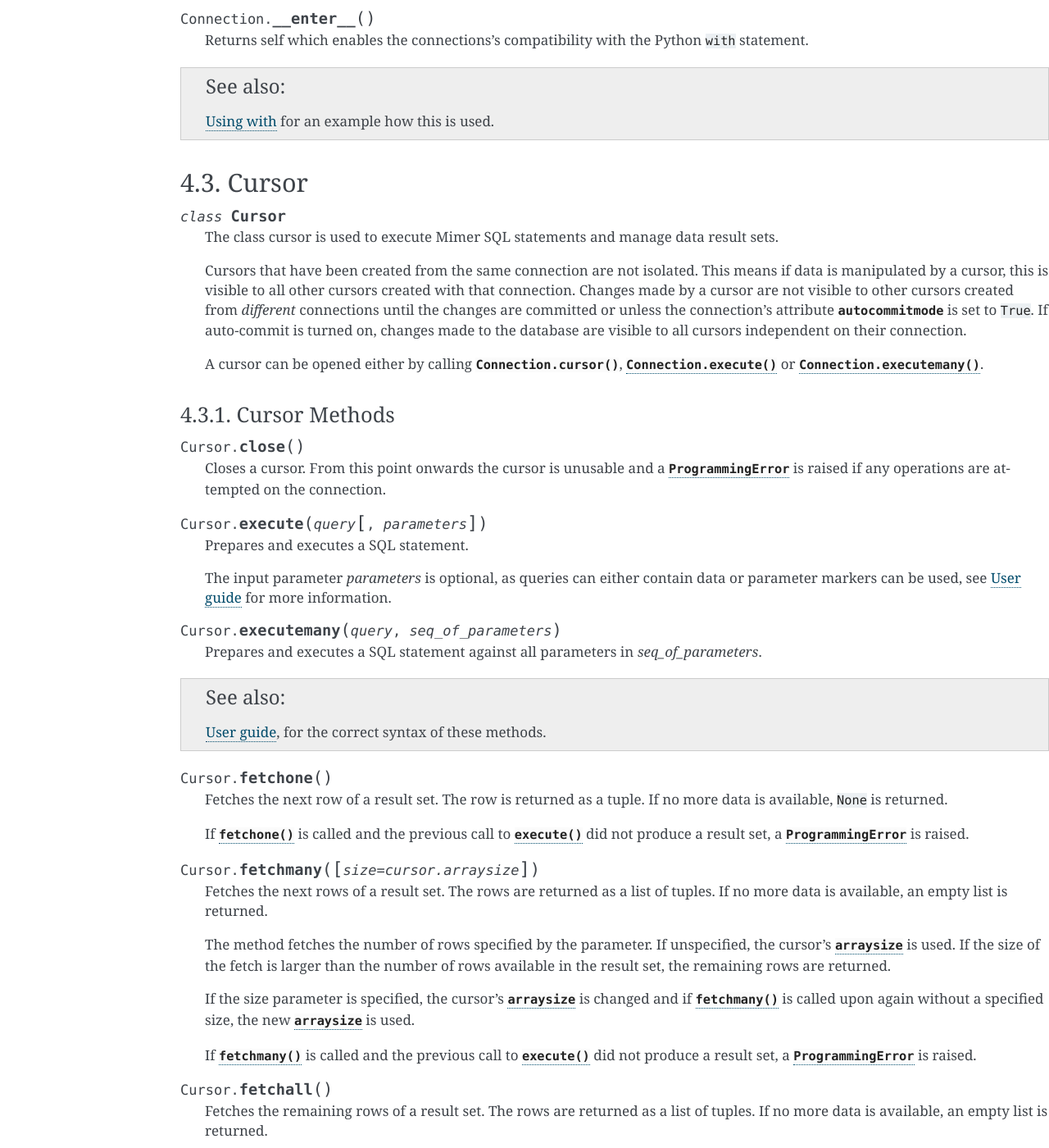
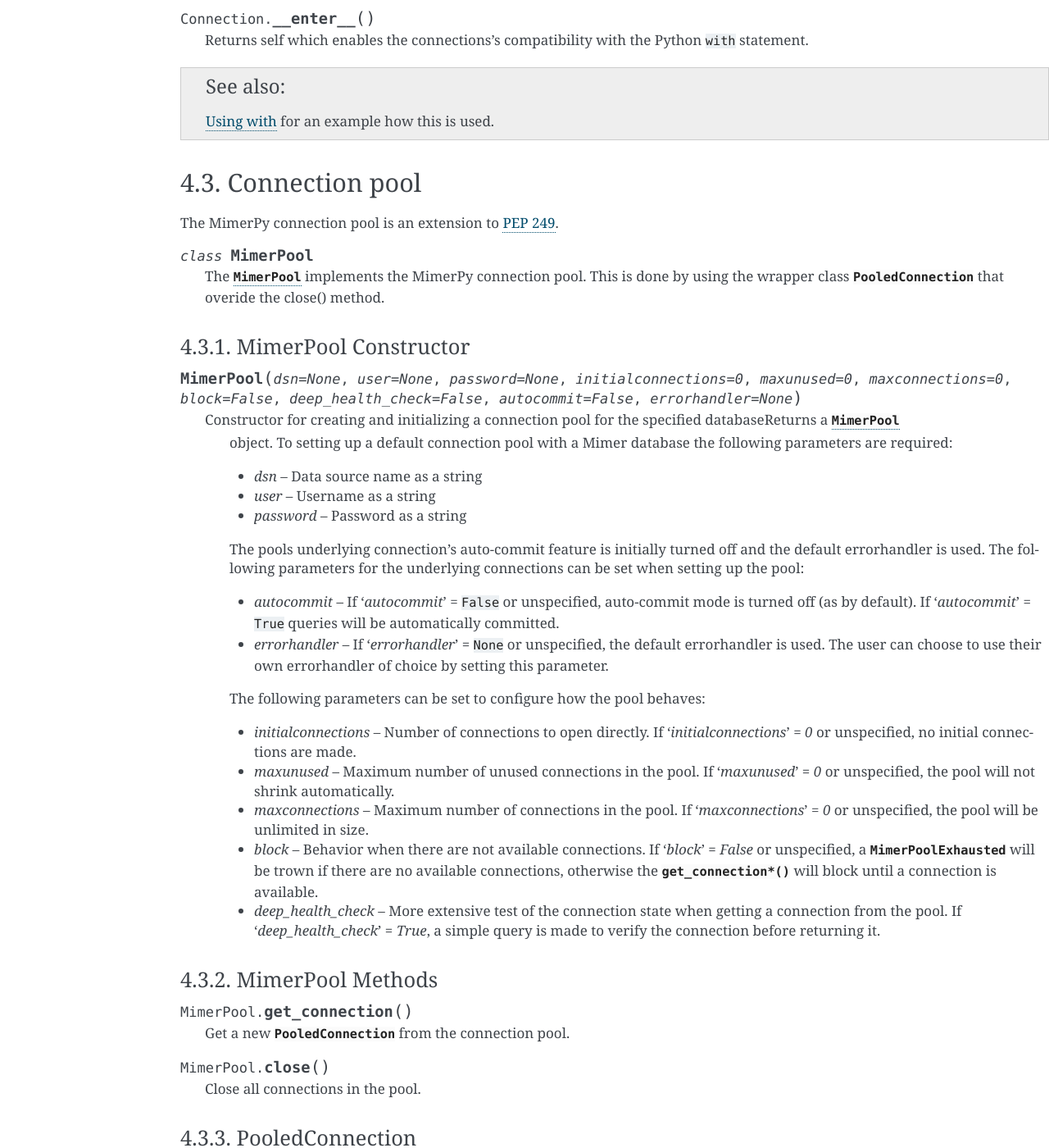
Before and after one commit to mimersql/MimerPy, a Sphinx documentation site: the page built from doc/mimerpy.rst, in a window 1280 px wide and 1400 px high, scrolled down 3032 px. Shown: the whole window at 82% size. Built offline with Sphinx 7.4.7, drawn with Linux system fonts in a browser that asks for light colours; some of the changed text lies outside the part shown.

Commit message:
Added MimerPool to the documentation.

```diff
--- a/doc/mimerpy.rst
+++ b/doc/mimerpy.rst
@@ -185,6 +185,93 @@
   Python ``with`` statement.
 
 .. seealso:: :ref:`Using with <Using_with>` for an example how this is used.
+
+
+.. _poolclass:
+
+Connection pool
+****************
+
+The MimerPy connection pool is an extension to `PEP 249`_.
+
+.. class:: MimerPool
+
+  The :class:`MimerPool` implements the MimerPy connection pool. This is done by using the wrapper class :class:`~PooledConnection` that overide the close() method.
+
+MimerPool Constructor
+------------------------
+
+.. method:: MimerPool(dsn = None, user = None, password = None, initialconnections = 0, maxunused = 0, maxconnections = 0, block = False, deep_health_check = False, autocommit = False, errorhandler=None)
+  :noindex:
+
+  Constructor for creating and initializing a connection pool for the specified databaseReturns a :class:`MimerPool`
+    object. To setting up a default connection pool with a Mimer database the
+    following parameters are required:
+
+    * *dsn* -- Data source name as a string
+    * *user* -- Username as a string
+    * *password* -- Password as a string
+
+    The pools underlying connection's auto-commit feature is initially turned off and the default
+    errorhandler is used. The following parameters for the underlying connections can be set when setting up the pool:
+
+    * *autocommit* -- If '*autocommit*' = ``False`` or unspecified,
+      auto-commit mode is turned off (as by default). If '*autocommit*'
+      = ``True`` queries will be automatically committed.
+
+    * *errorhandler* -- If '*errorhandler*' = ``None`` or unspecified,
+      the default errorhandler is used. The user can choose to use their
+      own errorhandler of choice by setting this parameter.
+
+    The following parameters can be set to configure how the pool behaves:
+
+    * *initialconnections* -- Number of connections to open directly. If '*initialconnections*' = `0` or unspecified,
+      no initial connections are made.
+    * *maxunused* -- Maximum number of unused connections in the pool. If '*maxunused*' = `0` or unspecified,
+      the pool will not shrink automatically.
+    * *maxconnections* -- Maximum number of connections in the pool. If '*maxconnections*' = `0` or unspecified,
+      the pool will be unlimited in size.
+    * *block* -- Behavior when there are not available connections. If '*block*' = `False` or unspecified,
+      a :exc:`~MimerPoolExhausted` will be trown if there are no available connections, otherwise the :meth:`get_connection*()`
+      will block until a connection is available.
+    * *deep_health_check* -- More extensive test of the connection state when getting a connection from the pool.
+      If '*deep_health_check*' = `True`, a simple query is made to verify the connection before returning it.
+
+MimerPool Methods
+--------------------------------------
+
+.. method:: MimerPool.get_connection()
+
+  Get a new :class:`~PooledConnection` from the connection pool.
+
+.. method:: MimerPool.close()
+
+  Close all connections in the pool.
+
+
+.. _pooledconnectionclass:
+
+PooledConnection
+--------------------------------------
+
+.. class:: PooledConnection
+  :noindex:
+
+  The :class:`PooledConnection` is a wrapper for the :class:`Connection` that override :meth:`Connection.close*()` so that instead of closing the connection, it's returned to the pool.
+
+PooledConnection Methods
+^^^^^^^^^^^^^^^^^^^^^^^^^^^^^^^^^^^^^^
+All methods of :class:`Connection` are available, except :meth:`Connection.close*()`.
+
+.. method:: PooledConnection.close()
+
+  Return the connection to the pool.
+
+.. note:: If :meth:`~commit` is not performed on a connection, all
+  pending transactions are implicitly rolled back and all data manipulation
+  performed during the transaction is lost.
+
+
 
 .. _cursorclass:
 
```
Also changed, not shown: doc/codeexamples.rst (+38 -0 lines).
